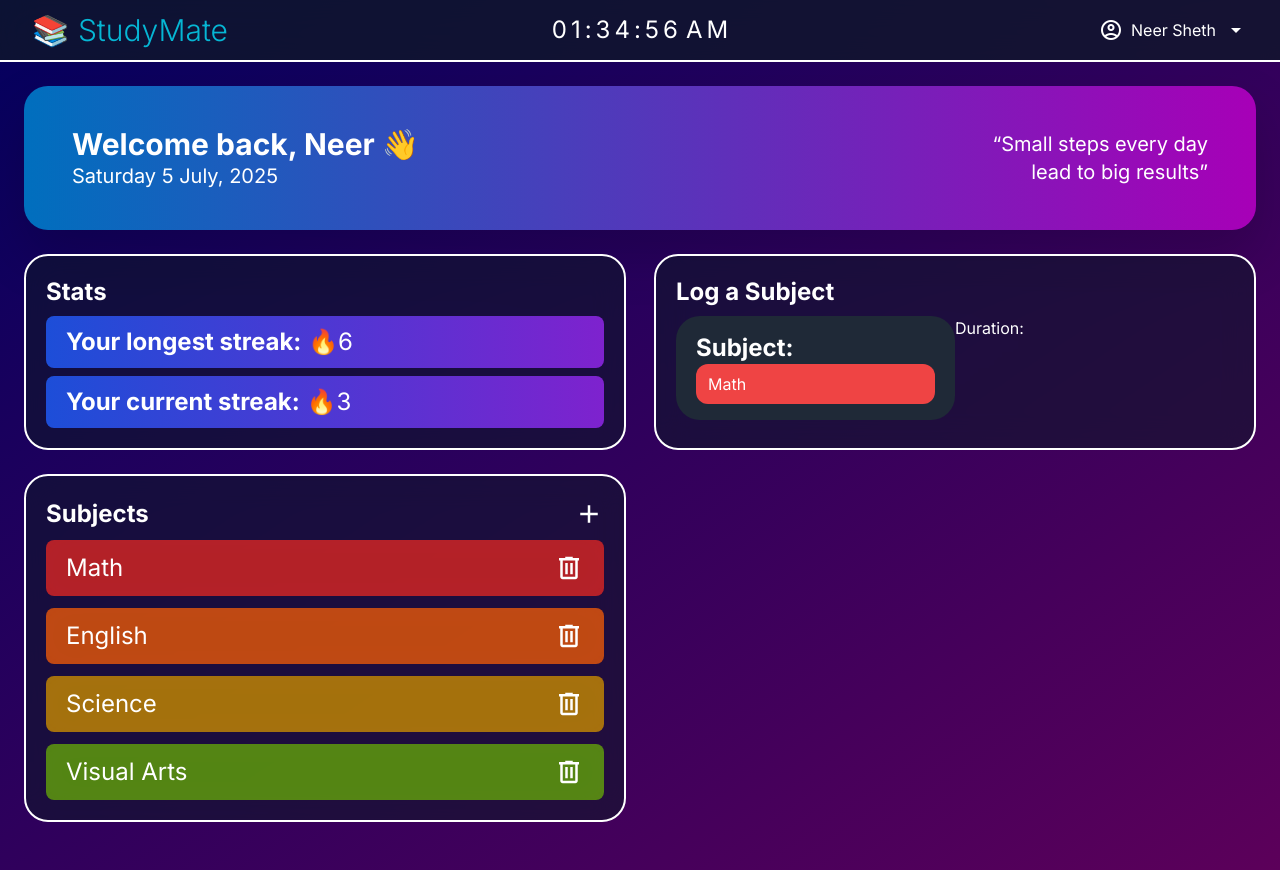
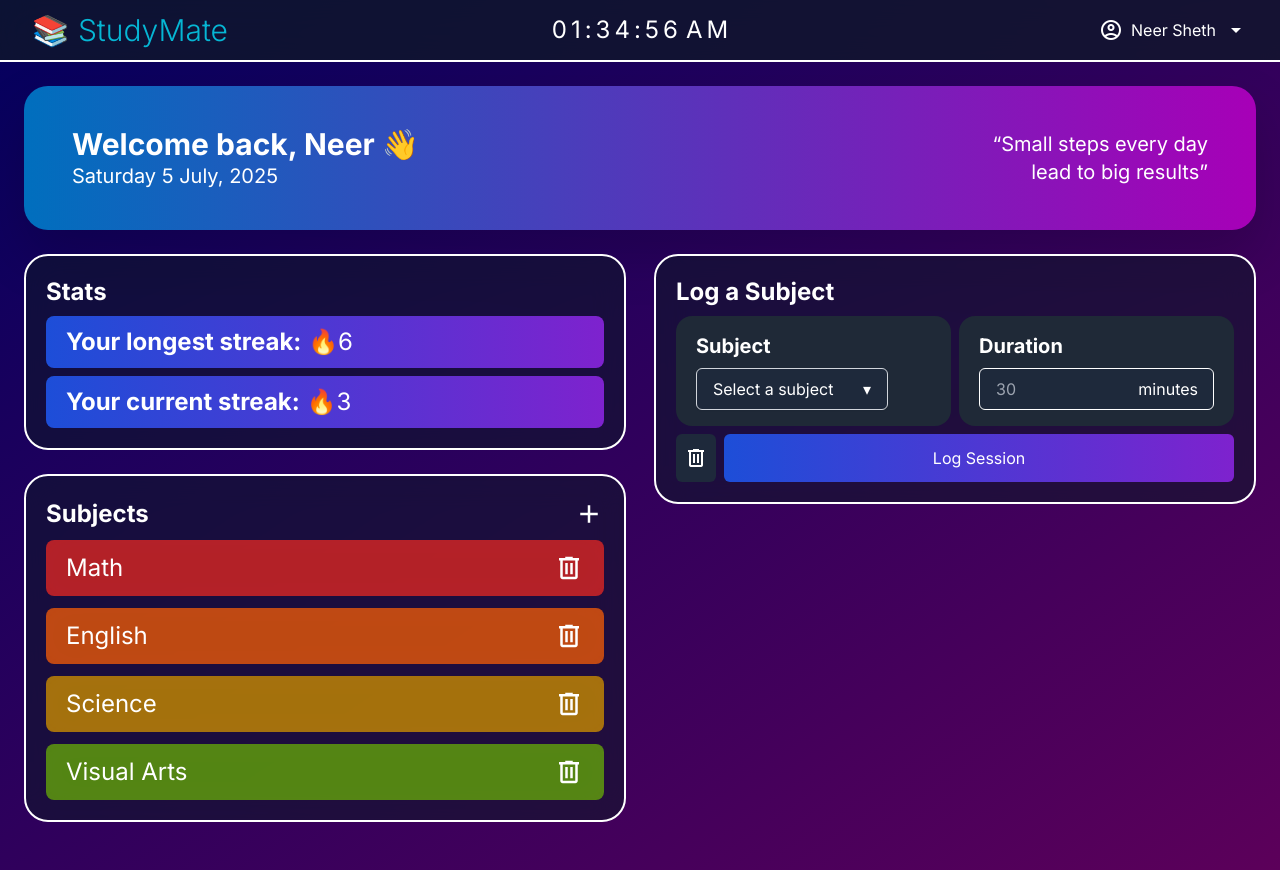
Before and after one commit to ItsPixL/studymate-tracker, a React (Vite) app in the folder frontend/studymate-frontend/: page /dashboard in a window 1280 px wide. Built offline with nearby package versions, Linux system fonts and the light colour scheme.

Commit message:
Worked on log UI. Added dropdown and duration enter fields and remove and submit button (not functional just UI).

```diff
--- a/frontend/studymate-frontend/src/components/Log.tsx
+++ b/frontend/studymate-frontend/src/components/Log.tsx
@@ -1,5 +1,5 @@
 import { motion } from "motion/react";
-import { useState } from "react";
+import { useState, useRef, useEffect } from "react";
 
 // Motion Varients
 const containerVariants = {
@@ -15,33 +15,121 @@ const itemVariants = {
   show: { opacity: 1, y: 0 },
 };
 
+type Option = {
+  label: string;
+  value: string;
+};
+
+type DropdownProps = {
+  label: string;
+  options: Option[];
+  onSelect: (option: Option) => void;
+};
+
+function Dropdown({ label, options, onSelect }: DropdownProps) {
+  const [isOpen, setIsOpen] = useState(false);
+  const [selected, setSelected] = useState<Option | null>(null);
+  const dropdownRef = useRef<HTMLDivElement | null>(null);
+  const toggleDropdown = () => setIsOpen(!isOpen);
+
+  const handleSelect = (option: Option) => {
+    setSelected(option);
+    onSelect(option);
+    setIsOpen(false);
+  };
+
+  useEffect(() => {
+    const handleClickOutside = (event: MouseEvent) => {
+      if (
+        dropdownRef.current &&
+        !dropdownRef.current.contains(event.target as Node)
+      ) {
+        setIsOpen(false);
+      }
+    };
+    document.addEventListener("mousedown", handleClickOutside);
+    return () => document.removeEventListener("mousedown", handleClickOutside);
+  }, []);
+
+  return (
+    <div className="relative inline-block text-left" ref={dropdownRef}>
+      <button
+        onClick={toggleDropdown}
+        className="bg-slate-800 border border-gray-300 px-4 py-2 rounded-md shadow-sm hover:bg-slate-900 w-48 text-left"
+      >
+        {selected ? selected.label : label}
+        <span className="float-right">▾</span>
+      </button>
+
+      {isOpen && (
+        <ul className="absolute z-10 mt-2 w-48 bg-slate-800 border border-gray-300 rounded-md shadow-lg">
+          {options.map((option) => (
+            <li
+              key={option.value}
+              onClick={() => handleSelect(option)}
+              className="px-4 py-2 hover:bg-slate-900 cursor-pointer rounded-md"
+            >
+              {option.label}
+            </li>
+          ))}
+        </ul>
+      )}
+    </div>
+  );
+}
+
 // Subject selector
 function SubjectSelection() {
   const [subject, setSubject] = useState("Math");
 
-  const handleChange = (event: React.ChangeEvent<HTMLSelectElement>) => {
-    setSubject(event.target.value);
+  const handleChange = (option: Option) => {
+    setSubject(option.value); // or option.label check later code
+    console.log(subject);
+  };
+
+  const options = [
+    { label: "Math", value: "math" },
+    { label: "Physics", value: "physics" },
+    { label: "English", value: "english" },
+  ];
+
+  return (
+    <div className="bg-gray-800 px-5 py-4 rounded-2xl">
+      <div className="text-xl font-bold mb-2">Subject</div>
+      <Dropdown
+        label="Select a subject"
+        options={options}
+        onSelect={handleChange}
+      ></Dropdown>
+    </div>
+  );
+}
+
+function DurationInput() {
+  const [duration, setDuration] = useState("");
+  // LATER: IF duration = "", use 30
+
+  const handleChange = (e: React.ChangeEvent<HTMLInputElement>) => {
+    const value = e.target.value.replace(/\D/g, "");
+    setDuration(value);
   };
 
   return (
-    <div className="bg-gray-800 px-5 py-4 rounded-3xl">
-      <label htmlFor="subject" className="text-2xl font-bold">
-        Subject:
-        <br />
-      </label>
-      <select
-        id="subject"
-        value={subject}
-        onChange={handleChange}
-        className="bg-red-500 px-3 py-2 rounded-xl w-full appearance-none"
-      >
-        <option value="Math">Math</option>
-        <option value="English"> English</option>
-        {/* CHANGE LATER */}
-      </select>
+    <div className="bg-gray-800 px-5 py-4 rounded-2xl">
+      <div className="text-xl font-bold mb-2">Duration</div>
+      <div className="relative">
+        <input
+          type="text"
+          value={duration}
+          onChange={handleChange}
+          placeholder="30"
+          className="w-full py-2 px-4 pr-20 bg-slate-800 border border-white rounded-md text-white"
+        />
+        <span className="absolute right-4 top-1/2 transform -translate-y-1/2 text-white pointer-events-none">
+          minutes
+        </span>
+      </div>
     </div>
-
-    // NOTE: Change this to a custom dropdown
   );
 }
 
@@ -60,9 +148,17 @@ export default function Log() {
       </motion.span>
 
       <div>
-        <div className="grid grid-cols-2 my-2">
+        <div className="grid grid-cols-2 my-2 gap-2">
           <SubjectSelection />
-          <div>Duration:</div>
+          <DurationInput />
+        </div>
+        <div className="flex flex-cols gap-2">
+          <button className="bg-slate-800 w-max px-2 py-3 rounded-md flex items-center justify-center">
+            <span className="material-symbols-outlined">delete</span>
+          </button>
+          <button className="bg-gradient-to-r from-blue-700 to-purple-700 w-full rounded-md">
+            Log Session
+          </button>
         </div>
       </div>
     </motion.div>
```
